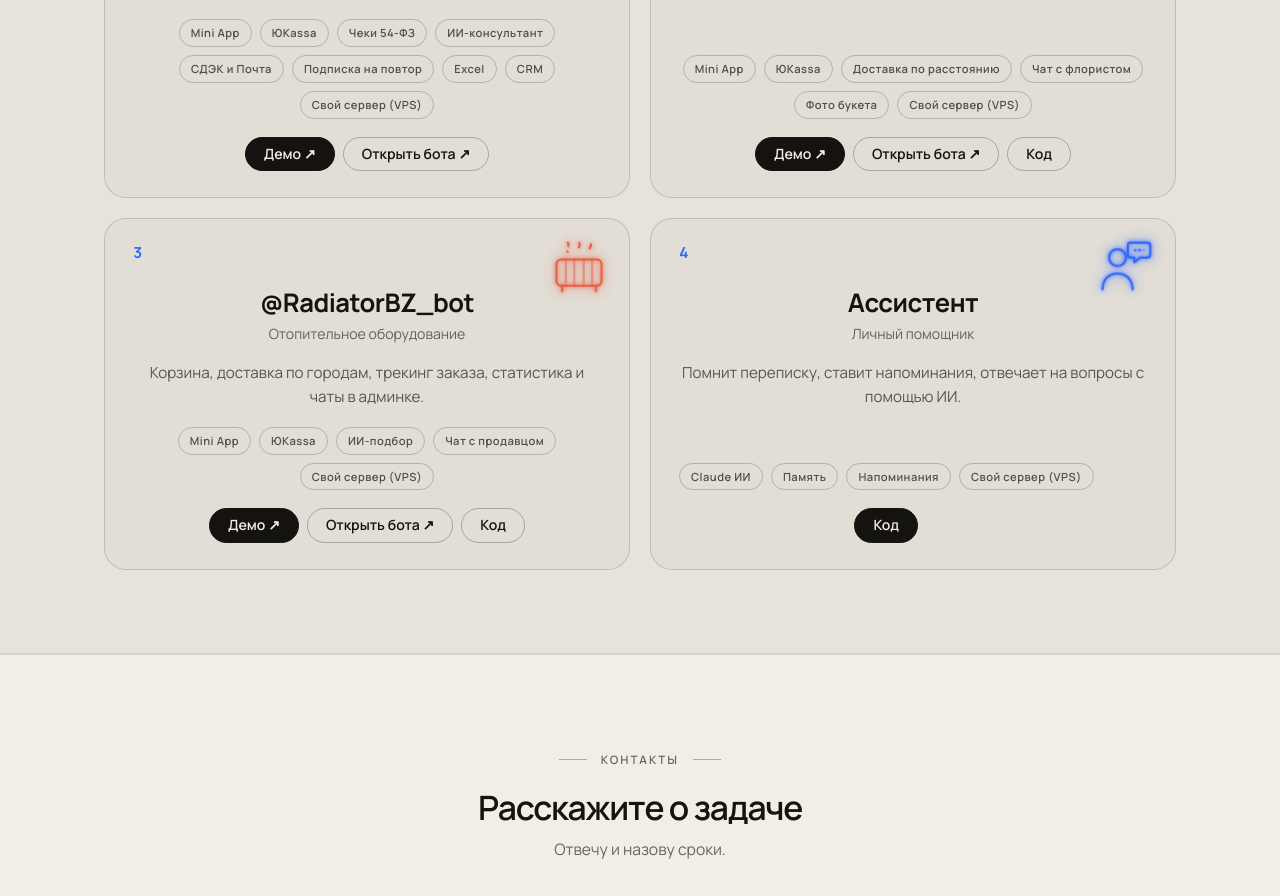
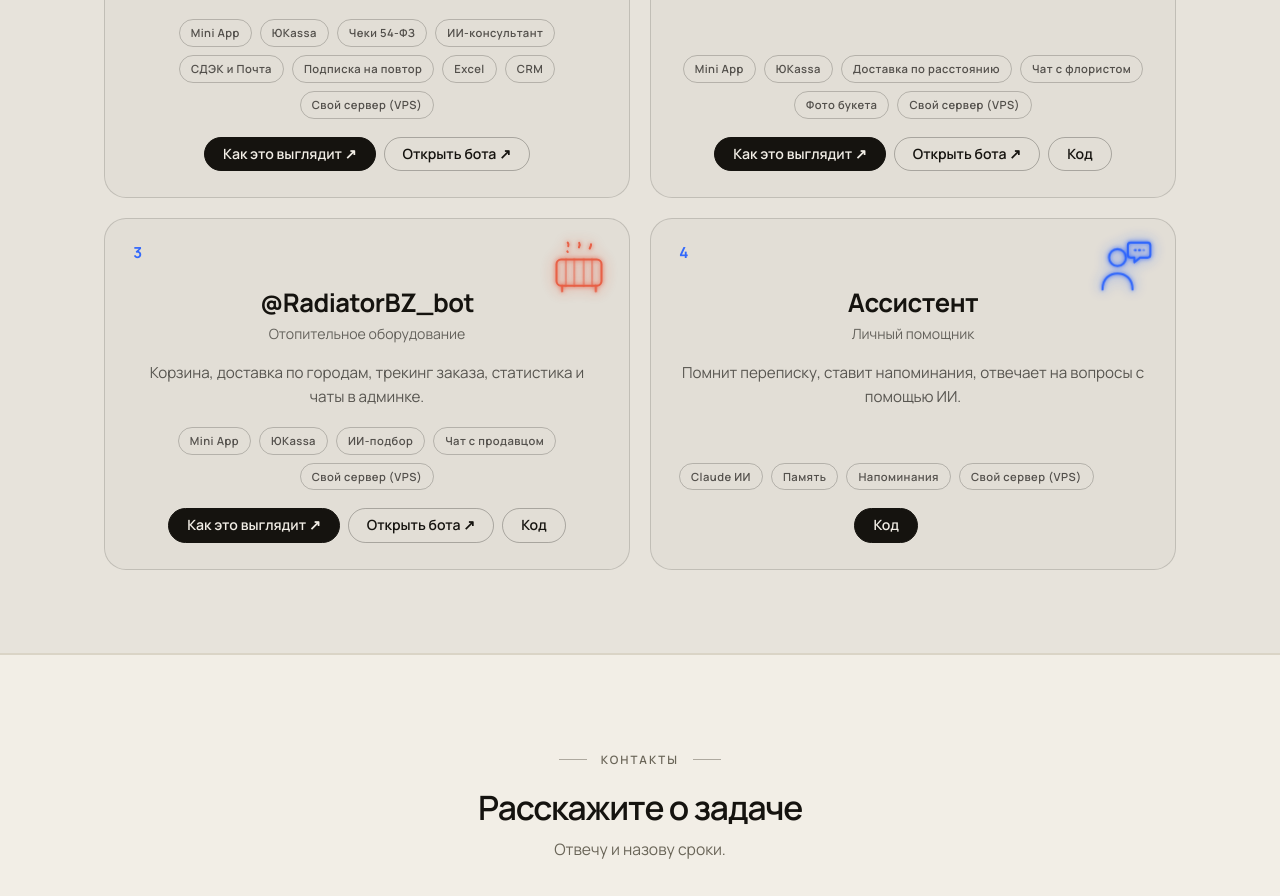
Before and after one commit to zhennyy/botforall, a React (Vite) app: page / in a window 1280 px wide. Shown: the part 1960-2856 px from the top of the page. Built offline with nearby package versions, Linux system fonts and the light colour scheme.

Commit message:
Кнопка демо: «Как это выглядит»

```diff
--- a/src/components/Projects.jsx
+++ b/src/components/Projects.jsx
@@ -48,7 +48,7 @@ export default function Projects() {
               <div className="work-side">
                 <div className="tags">{w.stack.map((s) => <span key={s}>{s}</span>)}</div>
                 <div className="work-links">
-                  {w.demo && <a href={w.demo} target="_blank" rel="noopener noreferrer">Демо ↗</a>}
+                  {w.demo && <a href={w.demo} target="_blank" rel="noopener noreferrer">Как это выглядит ↗</a>}
                   {w.bot && <a href={w.bot} target="_blank" rel="noopener noreferrer">Открыть бота ↗</a>}
                   {w.code && <a href={w.code} target="_blank" rel="noopener noreferrer">Код</a>}
                 </div>
--- a/src/index.css
+++ b/src/index.css
@@ -519,3 +519,5 @@ nav { position: static; backdrop-filter: none; background: var(--paper); }
   nav .theme-toggle { pointer-events: auto; background: color-mix(in srgb, var(--paper) 70%, transparent); }
   .hero { padding-top: 76px; }
 }
+/* кнопки под проектом не переносятся внутри себя */
+.works .work-links a { white-space: nowrap; }
```
